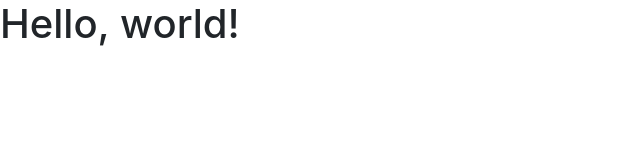
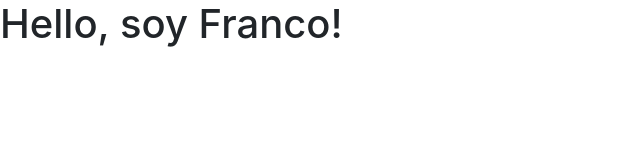
Before and after one commit to sachadh/proyectointegrador, a plain HTML site: page index.html in a window 1280 px wide. Shown: the whole page, without its empty margins (0-640 px from the left). Drawn offline with nearby package versions, Linux system fonts and the light colour scheme.

Commit message:
[Home] - Actualizar título

```diff
--- a/index.html
+++ b/index.html
@@ -11,7 +11,7 @@
     <title>Hello, world!</title>
   </head>
   <body>
-    <h1>Hello, world!</h1>
+    <h1>Hello, soy Franco!</h1>
 
     <!-- Optional JavaScript -->
     <!-- jQuery first, then Popper.js, then Bootstrap JS -->
```
